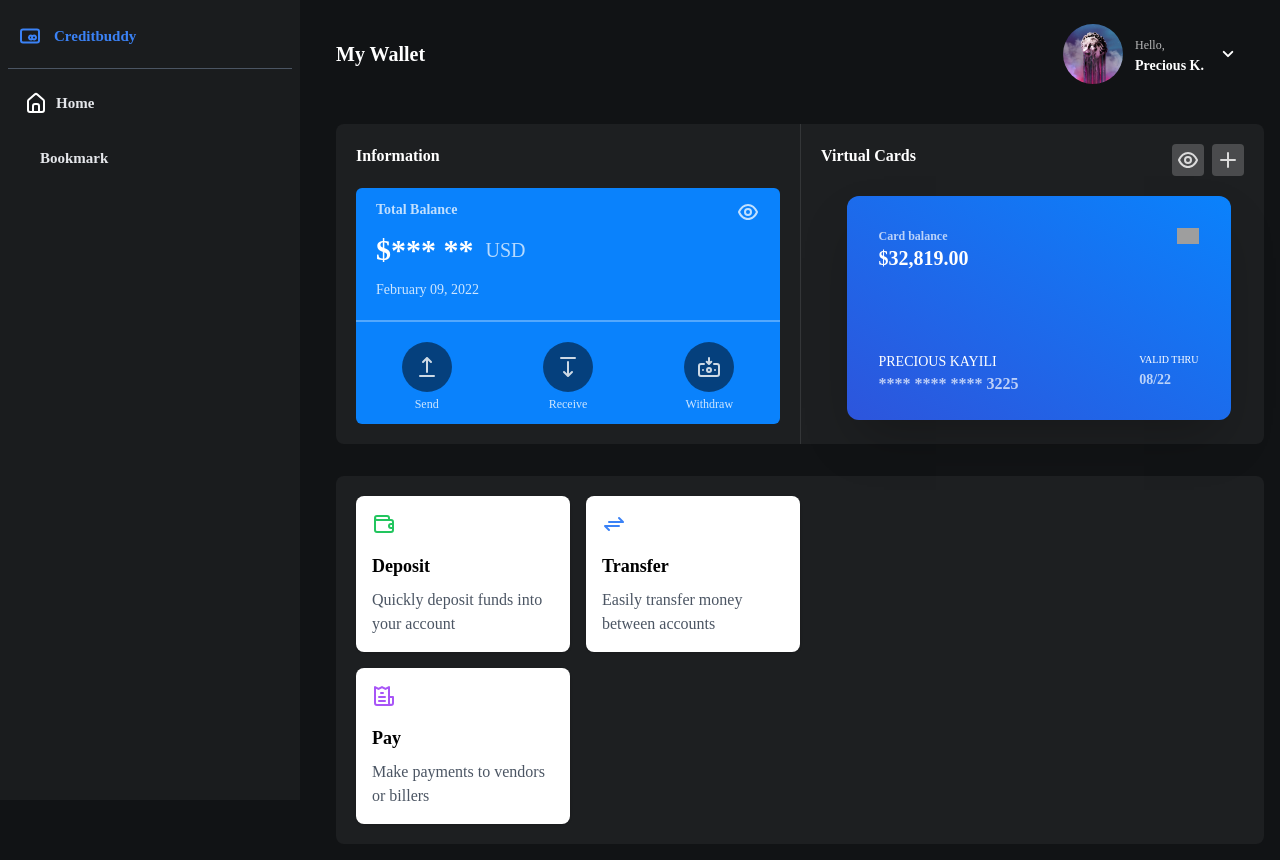
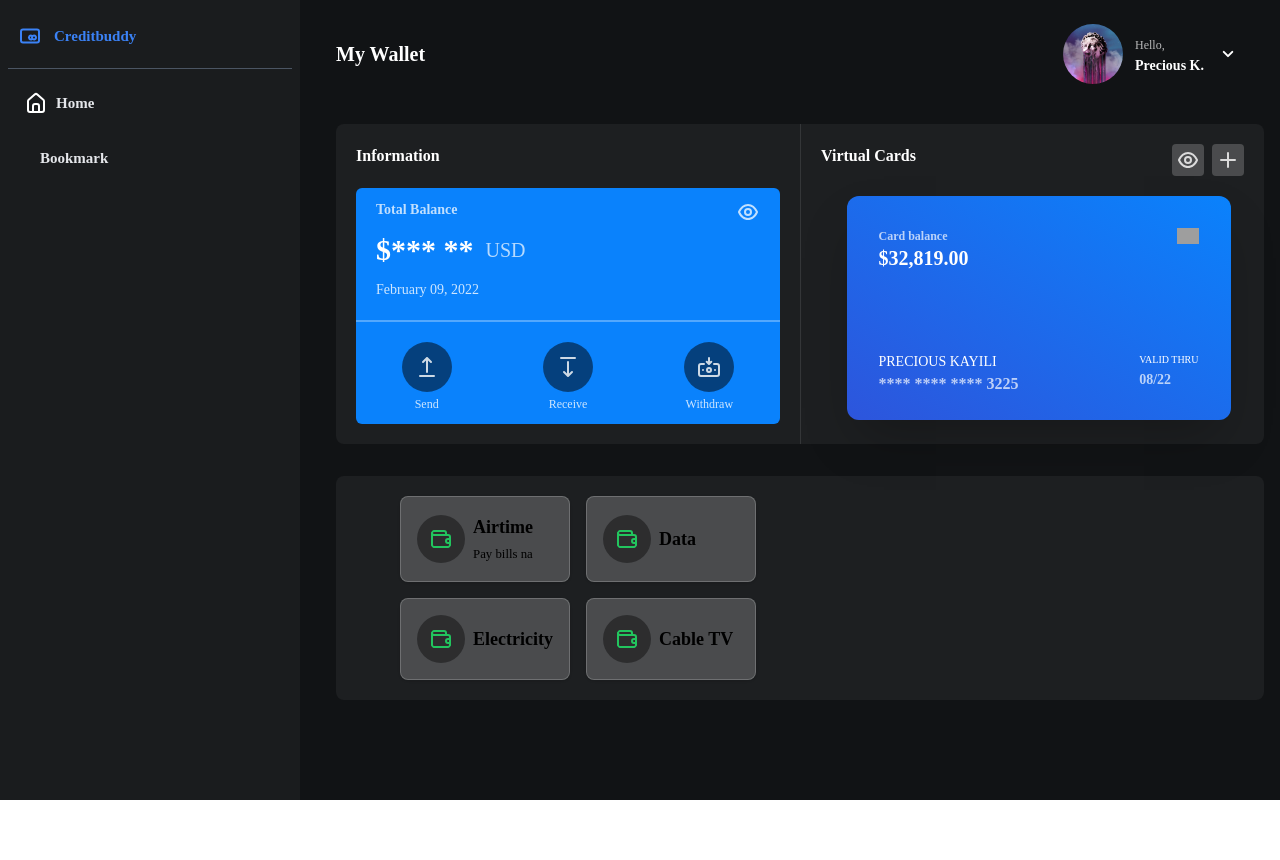
Before and after one commit to preciouskayili/creditbuddy-frontend, a React (Vite) app: page / in a window 1280 px wide. After the commit the page ends 800 px from the top, so only its background shows below. Built offline with nearby package versions, Linux system fonts and the light colour scheme; grey boxes are pictures that could not be loaded; a web font is replaced by a local one.

Commit message:
ui: quick actions

```diff
--- a/src/components/Dashboard/QuickActions.jsx
+++ b/src/components/Dashboard/QuickActions.jsx
@@ -8,24 +8,24 @@ const QuickActions = () => {
   return (
     <div className="flex justify-center">
       <div className="grid grid-cols-12 gap-4">
-        <div className="bg-white rounded-lg shadow p-4 col-span-6">
-          <UilWallet className="text-green-500 text-3xl mb-4" />
-          <h3 className="text-lg font-semibold mb-2">Deposit</h3>
-          <p className="text-gray-600">
-            Quickly deposit funds into your account
-          </p>
+        <div className="bg-white/20 border border-white/20 rounded-lg shadow p-4 col-span-6 flex items-center">
+          <UilWallet className="text-green-500 text-3xl rounded-full bg-black/40 p-3 h-12 w-12 mr-2" />
+          <div>
+            <h3 className="text-lg font-semibold">Airtime</h3>
+            <small>Pay bills na</small>
+          </div>
         </div>
-        <div className="bg-white rounded-lg shadow p-4 col-span-6">
-          <UilExchangeAlt className="text-blue-500 text-3xl mb-4" />
-          <h3 className="text-lg font-semibold mb-2">Transfer</h3>
-          <p className="text-gray-600">
-            Easily transfer money between accounts
-          </p>
+        <div className="bg-white/20 border border-white/20 rounded-lg shadow p-4 col-span-6 flex items-center">
+          <UilWallet className="text-green-500 text-3xl rounded-full bg-black/40 p-3 h-12 w-12 mr-2" />
+          <h3 className="text-lg font-semibold">Data</h3>
         </div>
-        <div className="bg-white rounded-lg shadow p-4 col-span-6">
-          <UilInvoice className="text-purple-500 text-3xl mb-4" />
-          <h3 className="text-lg font-semibold mb-2">Pay</h3>
-          <p className="text-gray-600">Make payments to vendors or billers</p>
+        <div className="bg-white/20 border border-white/20 rounded-lg shadow p-4 col-span-6 flex items-center">
+          <UilWallet className="text-green-500 text-3xl rounded-full bg-black/40 p-3 h-12 w-12 mr-2" />
+          <h3 className="text-lg font-semibold">Electricity</h3>
+        </div>
+        <div className="bg-white/20 border border-white/20 rounded-lg shadow p-4 col-span-6 flex items-center">
+          <UilWallet className="text-green-500 text-3xl rounded-full bg-black/40 p-3 h-12 w-12 mr-2" />
+          <h3 className="text-lg font-semibold">Cable TV</h3>
         </div>
       </div>
     </div>
```
